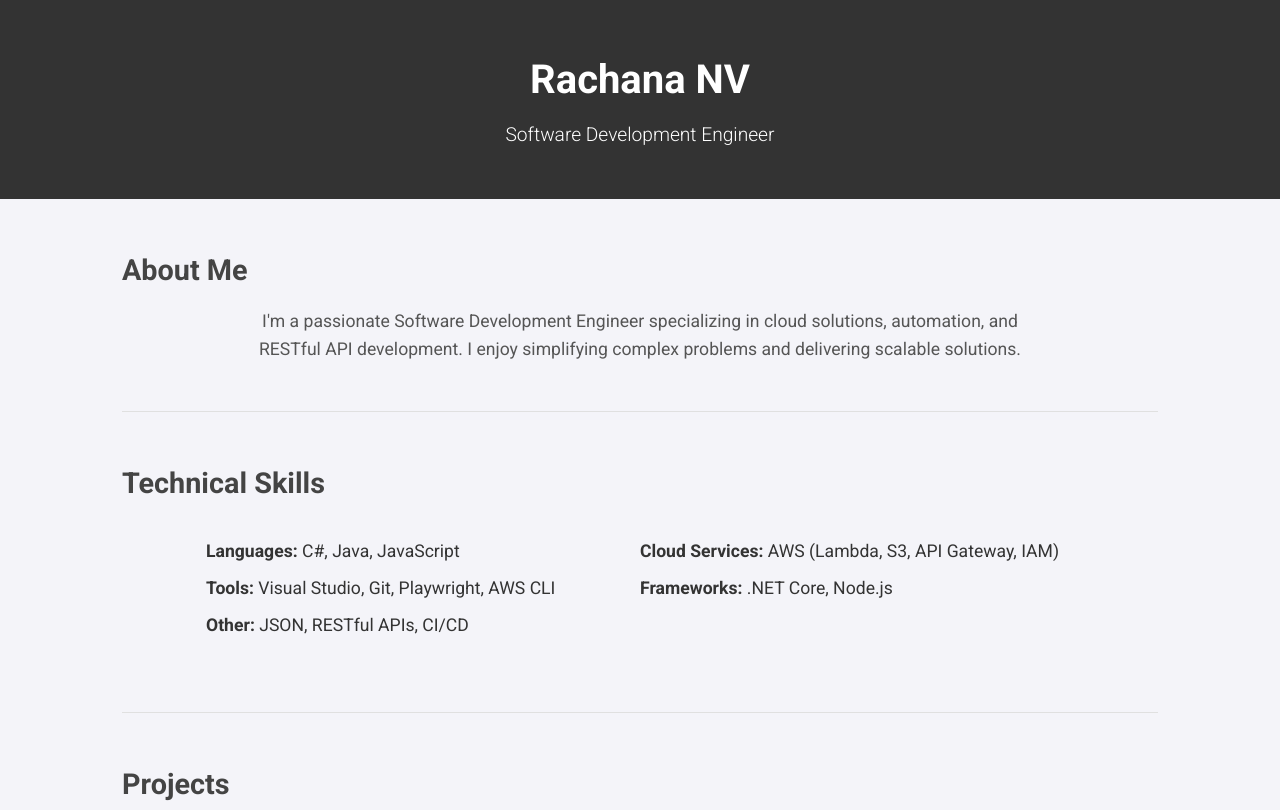
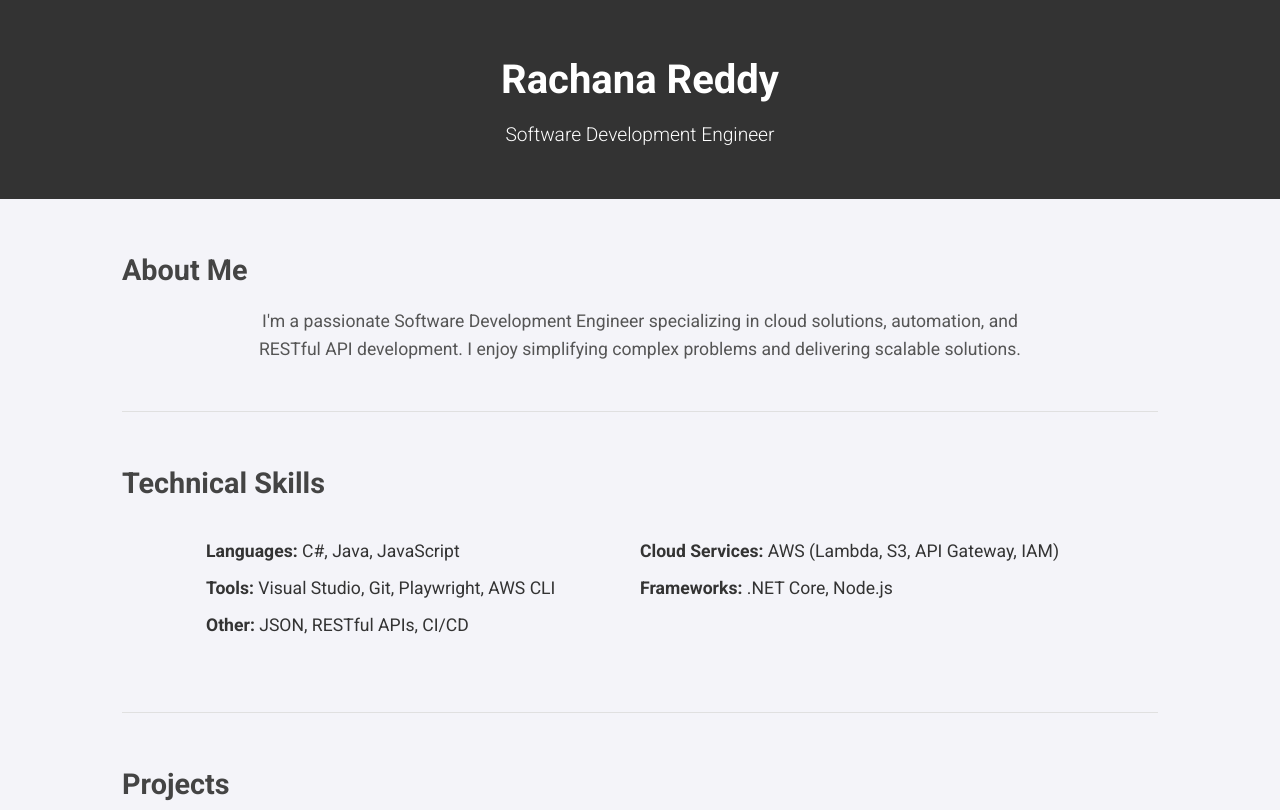
Before and after one commit to RachReddy/AWS-Projects, a plain HTML site: page SecureS3Web: S3 Hosting with CloudFront OAI & HTTPS/index.html in a window 1280 px wide. Shown: the top 810 px of the page. Drawn offline with Linux system fonts and the light colour scheme.

Commit message:
Update index.html

```diff
--- a/SecureS3Web: S3 Hosting with CloudFront OAI & HTTPS/index.html
+++ b/SecureS3Web: S3 Hosting with CloudFront OAI & HTTPS/index.html
@@ -12,7 +12,7 @@
 <body>
     <header>
         <div class="container">
-            <h1>Rachana NV</h1>
+            <h1>Rachana Reddy</h1>
             <p>Software Development Engineer</p>
         </div>
     </header>
```
